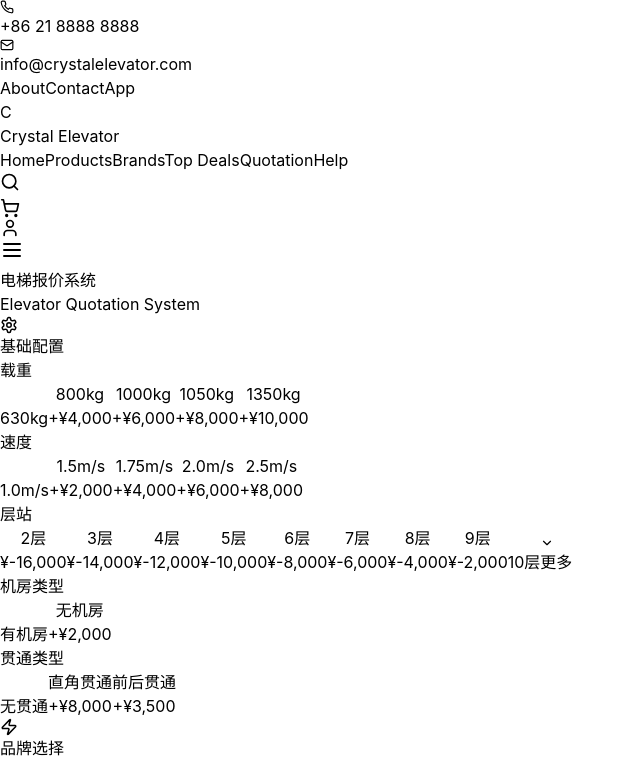
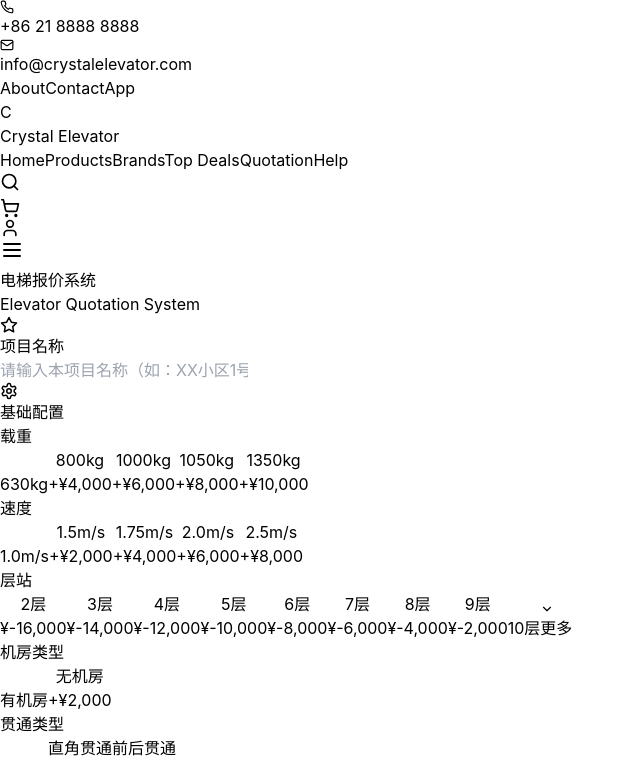
Before and after one commit to guoylyy/crystal-sales, a React (Vite) app in the folder elevator-shop/: page /quotation in a window 1280 px wide. Shown: the top 762 px of the page, without its empty margins (0-640 px from the left). Built offline with nearby package versions, Linux system fonts and the light colour scheme.

Commit message:
feat: 项目名称输入与展示

```diff
--- a/elevator-shop/src/pages/QuotationPage.tsx
+++ b/elevator-shop/src/pages/QuotationPage.tsx
@@ -499,6 +499,7 @@ function SearchableSelect({
 // 主页面
 // ============================================================
 export default function QuotationPage() {
+  const [projectName, setProjectName] = useState('')
   const [selections, setSelections] = useState<QuoteSelections>(DEFAULT_SELECTIONS)
   const [showQuote, setShowQuote] = useState(false)
   const [showAllFloors, setShowAllFloors] = useState(false)
@@ -874,6 +875,17 @@ export default function QuotationPage() {
           {/* ========== 左侧配置区 ========== */}
           <div className="lg:col-span-2 space-y-5">
 
+            {/* 项目名称 */}
+            <SectionCard title="项目名称" icon={Star}>
+              <input
+                type="text"
+                value={projectName}
+                onChange={e => setProjectName(e.target.value)}
+                placeholder="请输入本项目名称（如：XX小区1号楼电梯项目）"
+                className="w-full px-3 py-2 border border-gray-300 rounded-lg text-sm focus:outline-none focus:border-blue-500"
+              />
+            </SectionCard>
+
             {/* 基础配置 */}
             <SectionCard title="基础配置" icon={Settings}>
               <SelectButton label="载重" options={LOAD_OPTIONS} value={selections.load} onChange={v => update('load', v)} />
@@ -1210,7 +1222,13 @@ export default function QuotationPage() {
       {showQuote && (
         <div className="fixed inset-0 bg-black/50 flex items-center justify-center z-50 p-4">
           <div className="bg-white rounded-2xl max-w-lg w-full p-6 max-h-[90vh] overflow-y-auto">
-            <h2 className="text-xl font-bold text-gray-900 mb-4">详细报价单</h2>
+            <h2 className="text-xl font-bold text-gray-900 mb-1">详细报价单</h2>
+            {projectName && (
+              <div className="text-base font-semibold text-blue-700 mb-4 pb-3 border-b border-blue-100">
+                项目名称：{projectName}
+              </div>
+            )}
+            {!projectName && <div className="mb-4" />}
 
             <div className="space-y-3 mb-6">
               <div className="p-3 bg-gray-50 rounded-lg">
```
